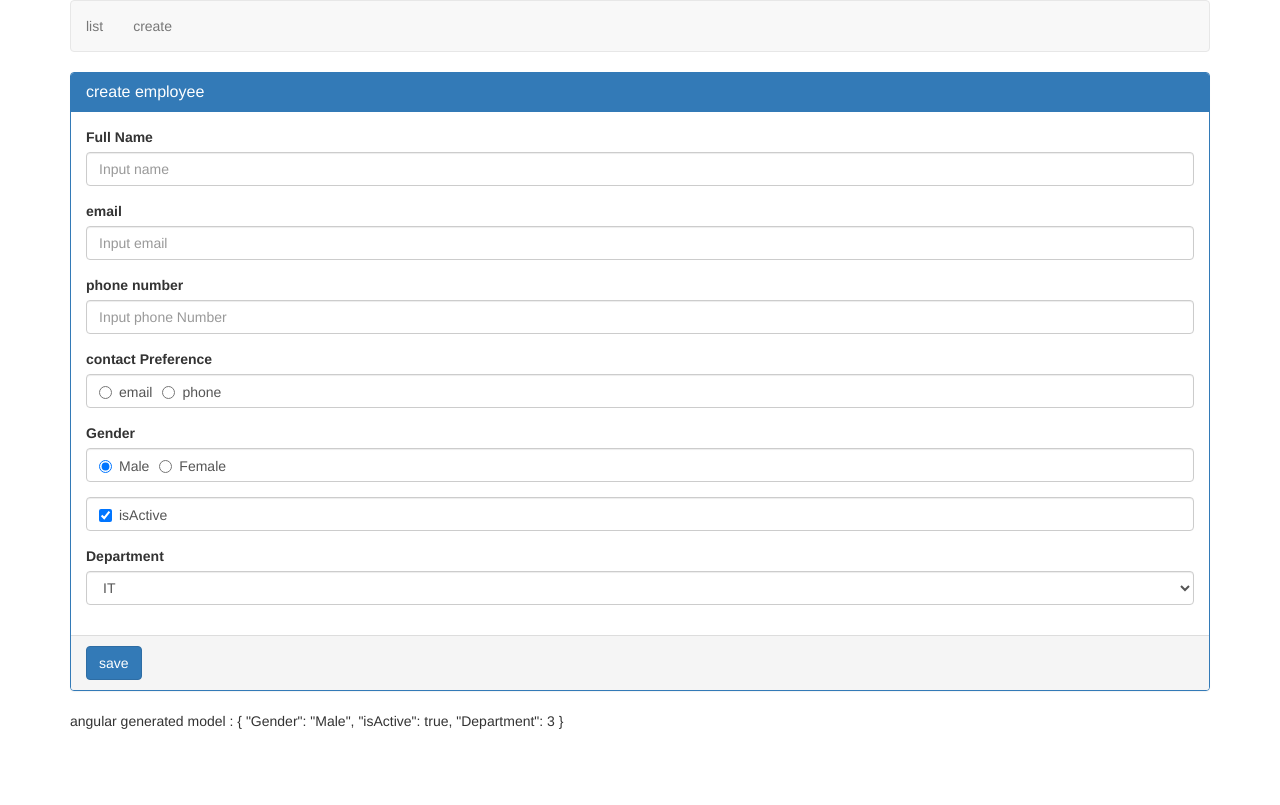
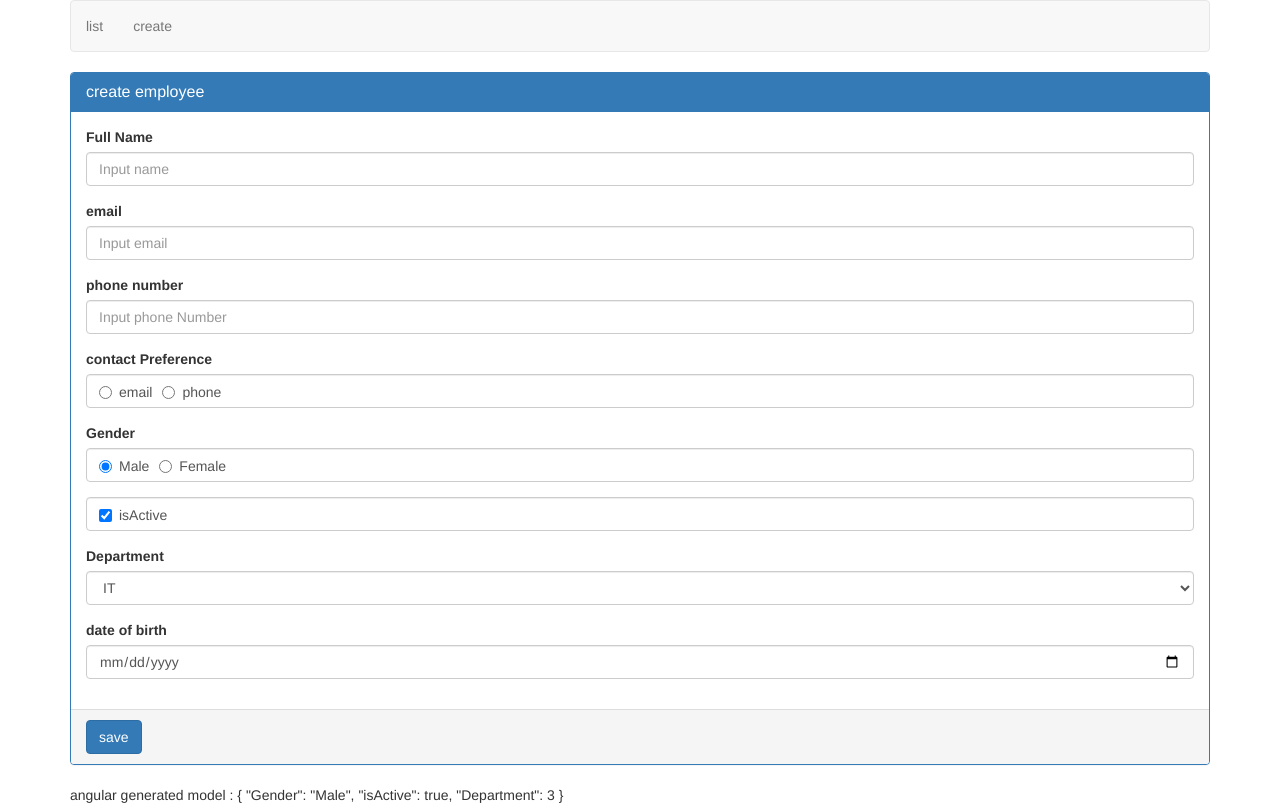
Before and after one commit to elidakirigo/angular5, an Angular app: page /create in a window 1280 px wide. Built offline with nearby package versions, Linux system fonts and the light colour scheme.

Commit message:
second commit
Signed-off-by: wanjiku <elidakirigo@gmail.com>

```diff
--- a/package.json
+++ b/package.json
@@ -21,6 +21,7 @@
     "@angular/router": "~8.0.0",
     "bootstrap": "^3.4.1",
     "jquery": "^3.4.1",
+    "ngx-bootstrap": "^5.1.1",
     "rxjs": "~6.4.0",
     "tslib": "^1.9.0",
     "zone.js": "~0.9.1"
--- a/src/app/employees/create-employee.component.html
+++ b/src/app/employees/create-employee.component.html
@@ -67,7 +67,10 @@
                     <option *ngFor="let dept of departments" [value]="dept.id"> {{ dept.name}}</option>
                 </select>
             </div>
-
+            <div class="form-group">
+                <label for="phoneNumber">date of birth</label>
+                <input type="date" [(ngModel)]="dateOfBirth" name="dateOfBirth" class="form-control" id="email" placeholder="Input date of birth">
+            </div>
     </div>
 
         <div class="panel-footer">
```
Also changed, not shown: 1 other file (tests, documents, lock files or other folders).
